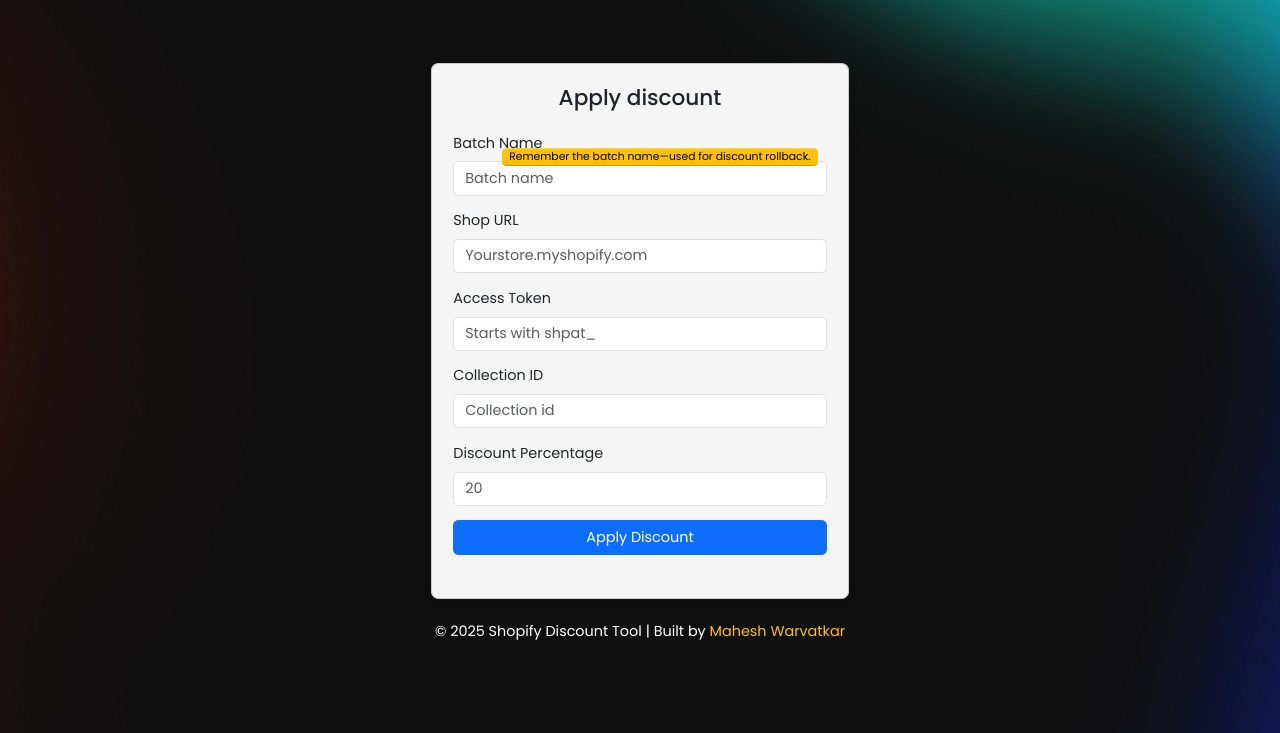
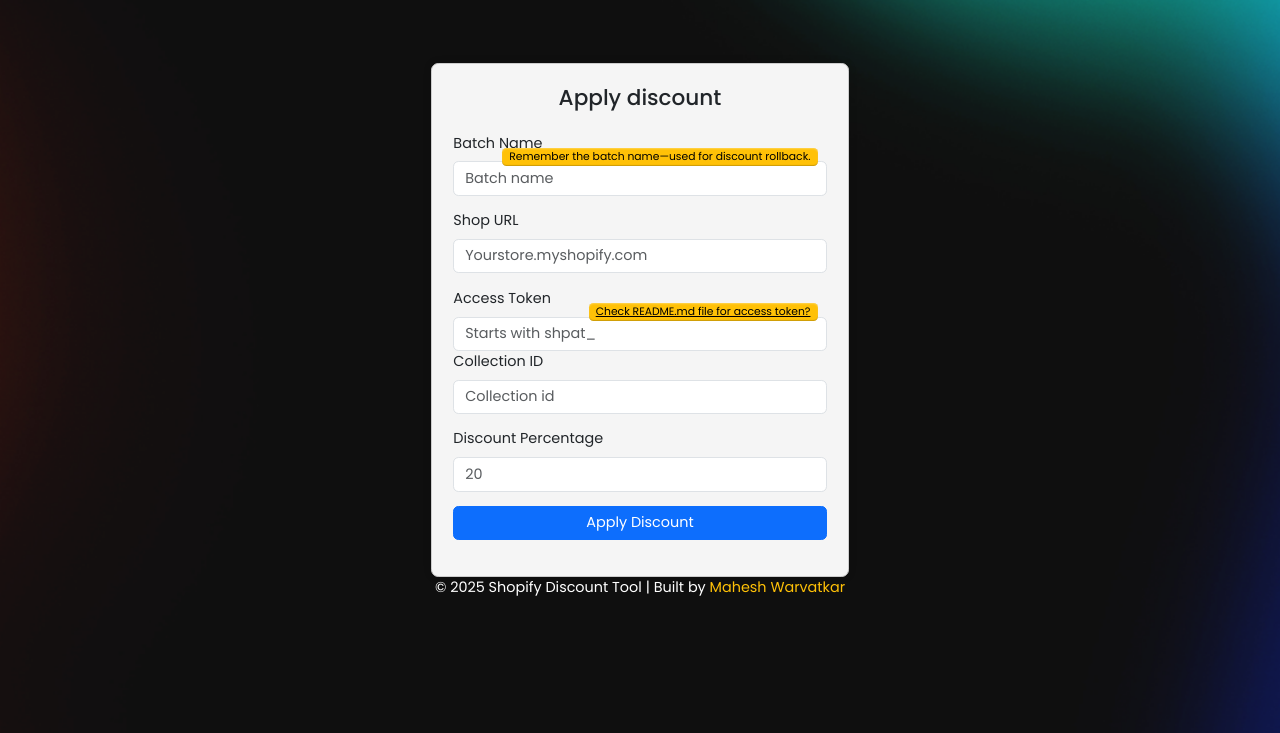
Before and after one commit to mahesh0031/shopify_discount_tool, a website: page public/index.html in a window 1280 px wide. Shown: the part 67-800 px from the top of the page. Drawn offline with nearby package versions, Linux system fonts and the light colour scheme.

Commit message:
Update README with Shopify access token guide and link GitHub repo in index.html

```diff
--- a/public/index.html
+++ b/public/index.html
@@ -73,6 +73,22 @@
             </div>
             <div class="mb-3">
               <label class="form-label">Access Token</label>
+              <div class="position-relative" style="display: inline-block; width: 100%;">
+                <small class="badge bg-warning" style="
+                  color:#000;
+                  position: absolute;
+                  top: -15px;
+                  right: 10px;
+                  font-weight: 400;
+                  margin: 0;
+                  padding: 4px 8px;
+                  font-size: 12px;
+                  border-radius: 5px;
+                  box-shadow: inset 0 1px 2px rgba(255,255,255,0.3), inset 0 -1px 1px rgba(0,0,0,0.2);
+                  z-index: 2;
+                ">
+                  <a href="https://github.com/mahesh0031/shopify_discount_tool" target="_blank" style="color:#000">Check README.md file for access token?</a>
+                </small>
               <input type="text" class="form-control" id="token" placeholder="Starts with shpat_" required>
             </div>
             <div class="mb-3">
```
Also changed, not shown: README.md.
